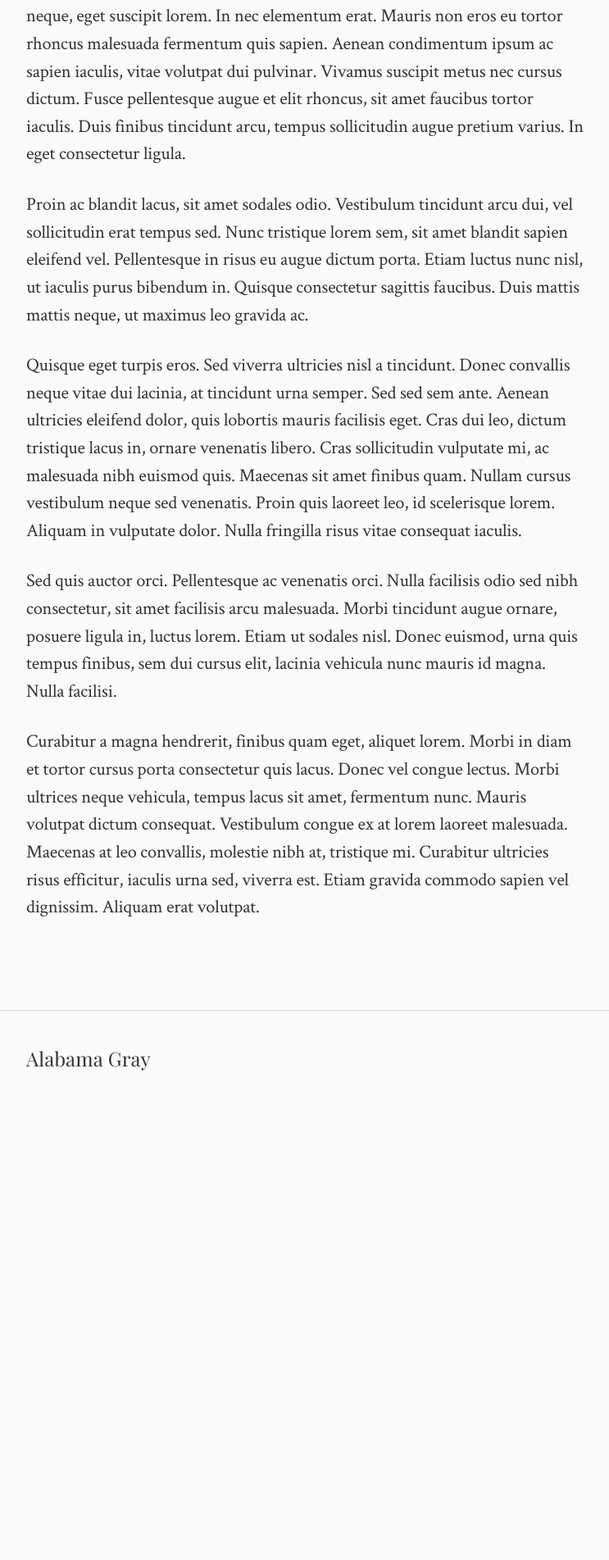
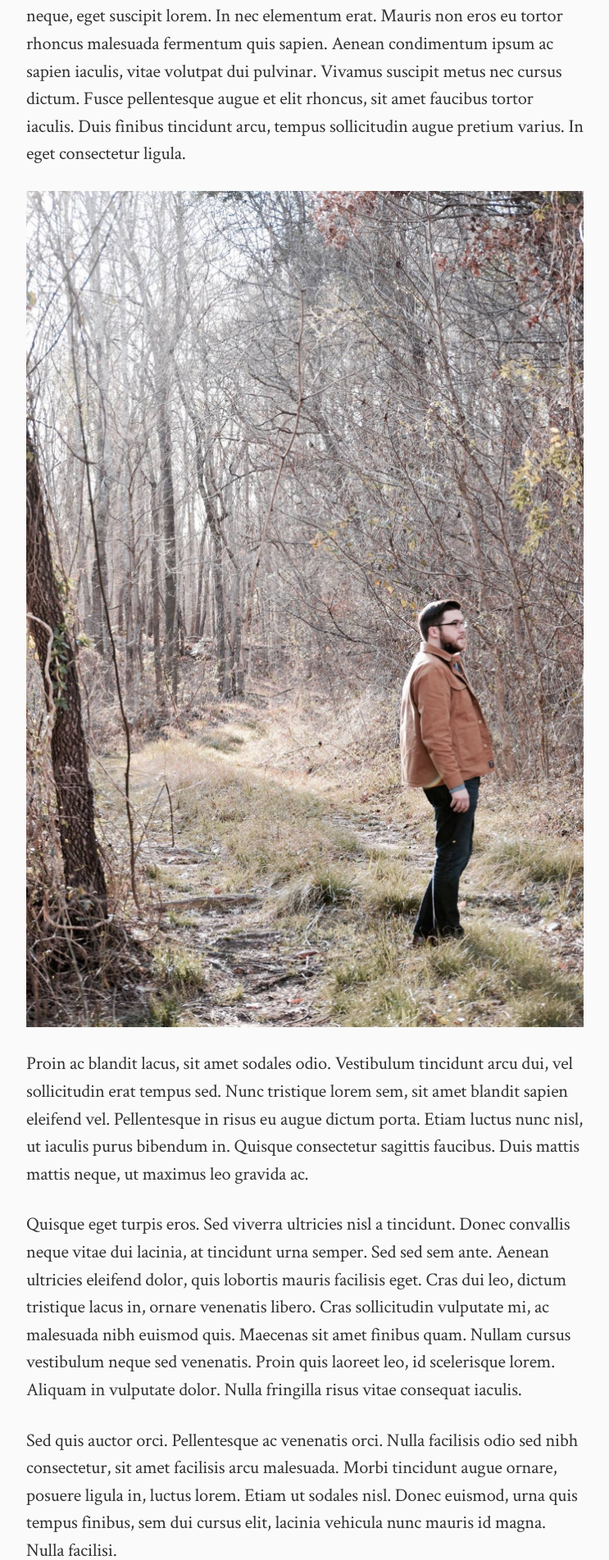
Before and after one commit to jtgry/blog, a Jekyll site: the page built from _posts/2016-05-30-making-hats.md, in a window 1280 px wide. Shown: the part 1018-2921 px from the top of the page at 82% size, without its empty margins (268-1011 px from the left). Built offline with Jekyll 4.4.1, drawn with Linux system fonts in a browser that asks for light colours; nearby versions of some CDN libraries; some web fonts are replaced; before the commit the page ends 2397 px from its top, so only the background shows below that.

Commit message:
Updated '/_posts/2016-05-30-making-hats.md' via CloudCannon

```diff
--- a/_posts/2016-05-30-making-hats.md
+++ b/_posts/2016-05-30-making-hats.md
@@ -10,6 +10,8 @@ featured: true
 
 Lorem ipsum dolor sit amet, consectetur adipiscing elit. Mauris a arcu id nisi consectetur molestie sed ut mauris. Phasellus lacus augue, sollicitudin id auctor vel, blandit et felis. Interdum et malesuada fames ac ante ipsum primis in faucibus. Nunc at felis eget velit commodo tempus. Maecenas eu consectetur neque, eget suscipit lorem. In nec elementum erat. Mauris non eros eu tortor rhoncus malesuada fermentum quis sapien. Aenean condimentum ipsum ac sapien iaculis, vitae volutpat dui pulvinar. Vivamus suscipit metus nec cursus dictum. Fusce pellentesque augue et elit rhoncus, sit amet faucibus tortor iaculis. Duis finibus tincidunt arcu, tempus sollicitudin augue pretium varius. In eget consectetur ligula.
 
+![](/uploads/versions/explore---x----1365-2048x---.jpg)
+
 Proin ac blandit lacus, sit amet sodales odio. Vestibulum tincidunt arcu dui, vel sollicitudin erat tempus sed. Nunc tristique lorem sem, sit amet blandit sapien eleifend vel. Pellentesque in risus eu augue dictum porta. Etiam luctus nunc nisl, ut iaculis purus bibendum in. Quisque consectetur sagittis faucibus. Duis mattis mattis neque, ut maximus leo gravida ac.
 
 Quisque eget turpis eros. Sed viverra ultricies nisl a tincidunt. Donec convallis neque vitae dui lacinia, at tincidunt urna semper. Sed sed sem ante. Aenean ultricies eleifend dolor, quis lobortis mauris facilisis eget. Cras dui leo, dictum tristique lacus in, ornare venenatis libero. Cras sollicitudin vulputate mi, ac malesuada nibh euismod quis. Maecenas sit amet finibus quam. Nullam cursus vestibulum neque sed venenatis. Proin quis laoreet leo, id scelerisque lorem. Aliquam in vulputate dolor. Nulla fringilla risus vitae consequat iaculis.
```
